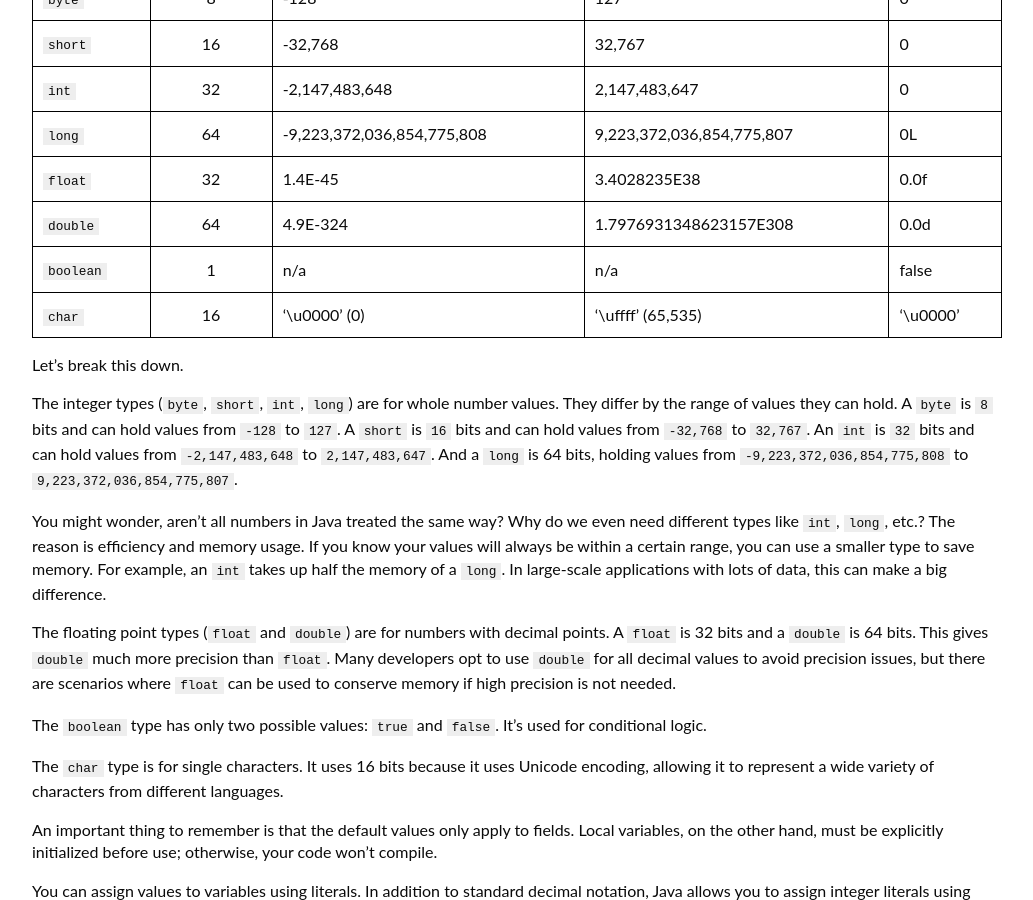
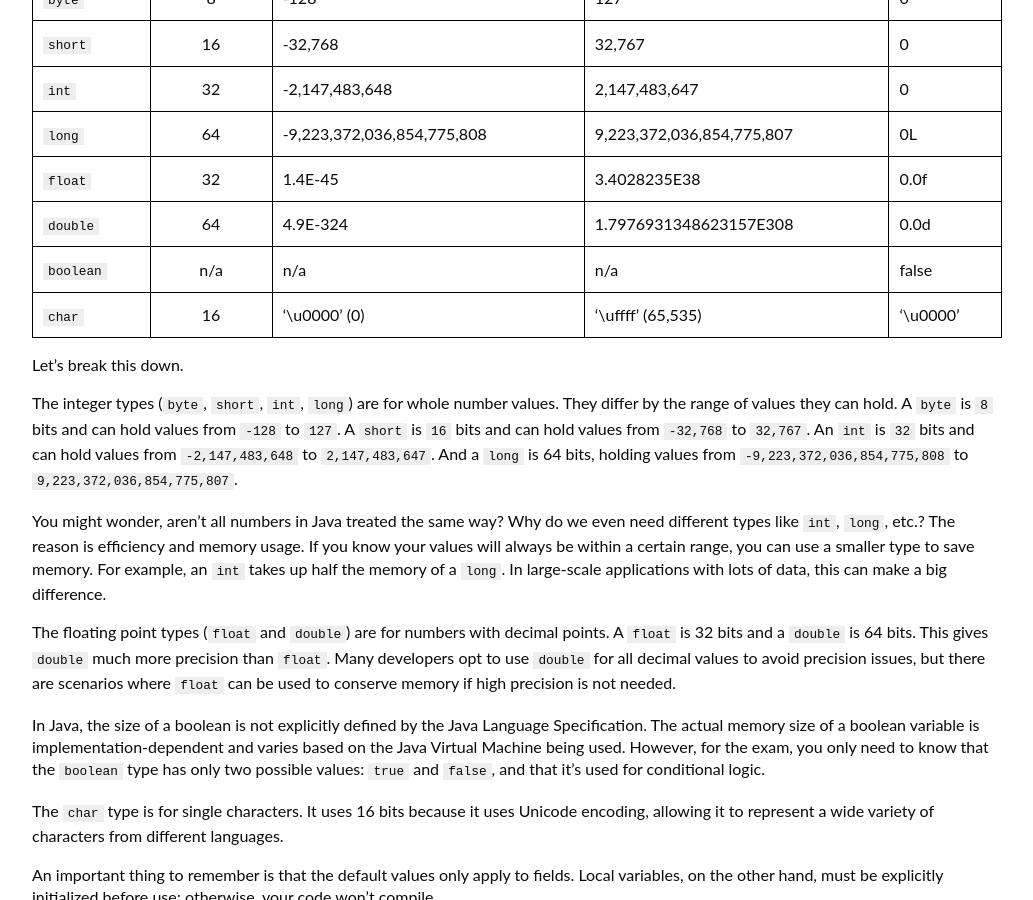
Before and after one commit to eh3rrera/ocpj17-book, a Jekyll site: the page built from ch04.md, in a window 1280 px wide and 900 px high, scrolled down 2118 px. Shown: the whole window, without its empty margins (123-1156 px from the left). Built offline with Jekyll 4.4.1, drawn with Linux system fonts in a browser that asks for light colours; nearby versions of some CDN libraries.

Commit message:
Fix boolean type size

```diff
--- a/ch04.md
+++ b/ch04.md
@@ -83,16 +83,16 @@ Primitive types are stored directly in memory and are accessed by their values.
 
 There are eight primitive data types in Java:
 
-| Type      | Size (bits) | Minimum Value              | Maximum Value             | Default |
-|-----------|-------------|----------------------------|---------------------------|---------|
-| `byte`    | 8           | -128                       | 127                       | 0       |
-| `short`   | 16          | -32,768                    | 32,767                    | 0       |
-| `int`     | 32          | -2,147,483,648             | 2,147,483,647             | 0       |
-| `long`    | 64          | -9,223,372,036,854,775,808 | 9,223,372,036,854,775,807 | 0L      |
-| `float`   | 32          | 1.4E-45                    | 3.4028235E38              | 0.0f    |
-| `double`  | 64          | 4.9E-324                   | 1.7976931348623157E308    | 0.0d    |
-| `boolean` | 1           | n/a                        | n/a                       | false   |
-| `char`    | 16          | '\u0000' (0)               | '\uffff' (65,535)         | '\u0000'|
+| Type      |  Size (bits)  | Minimum Value              | Maximum Value             | Default |
+|-----------|---------------|----------------------------|---------------------------|---------|
+| `byte`    | 8             | -128                       | 127                       | 0       |
+| `short`   | 16            | -32,768                    | 32,767                    | 0       |
+| `int`     | 32            | -2,147,483,648             | 2,147,483,647             | 0       |
+| `long`    | 64            | -9,223,372,036,854,775,808 | 9,223,372,036,854,775,807 | 0L      |
+| `float`   | 32            | 1.4E-45                    | 3.4028235E38              | 0.0f    |
+| `double`  | 64            | 4.9E-324                   | 1.7976931348623157E308    | 0.0d    |
+| `boolean` | n/a           | n/a                        | n/a                       | false   |
+| `char`    | 16            | '\u0000' (0)               | '\uffff' (65,535)         | '\u0000'|
 
 Let's break this down.
 
@@ -102,7 +102,7 @@ You might wonder, aren't all numbers in Java treated the same way? Why do we eve
 
 The floating point types (`float` and `double`) are for numbers with decimal points. A `float` is 32 bits and a `double` is 64 bits. This gives `double` much more precision than `float`. Many developers opt to use `double` for all decimal values to avoid precision issues, but there are scenarios where `float` can be used to conserve memory if high precision is not needed.
 
-The `boolean` type has only two possible values: `true` and `false`. It's used for conditional logic.
+In Java, the size of a boolean is not explicitly defined by the Java Language Specification. The actual memory size of a boolean variable is implementation-dependent and varies based on the Java Virtual Machine being used. However, for the exam, you only need to know that the `boolean` type has only two possible values: `true` and `false`, and that it's used for conditional logic.
 
 The `char` type is for single characters. It uses 16 bits because it uses Unicode encoding, allowing it to represent a wide variety of characters from different languages.
 
```
